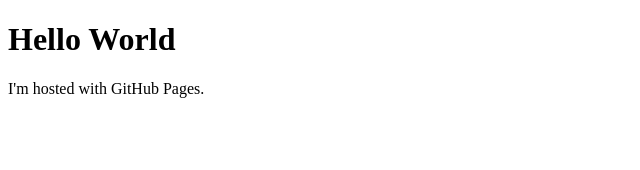
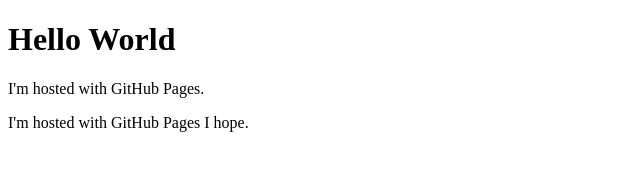
Before and after one commit to Jaeger580/Jaeger580.github.io, a plain HTML site: page Portfolio.html in a window 1280 px wide. Shown: the whole page, without its empty margins (0-640 px from the left). Drawn offline with Linux system fonts and the light colour scheme.

Commit message:
First Attempt at update

```diff
--- a/Portfolio.html
+++ b/Portfolio.html
@@ -3,5 +3,7 @@
 <body>
 <h1>Hello World</h1>
 <p>I'm hosted with GitHub Pages.</p>
+<p>I'm hosted with GitHub Pages I hope.</p>
+
 </body>
 </html>
```
Also changed, not shown: 1 other file.
